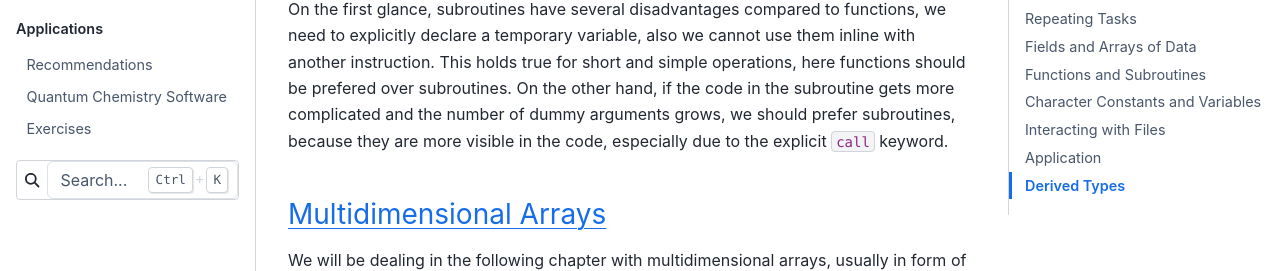
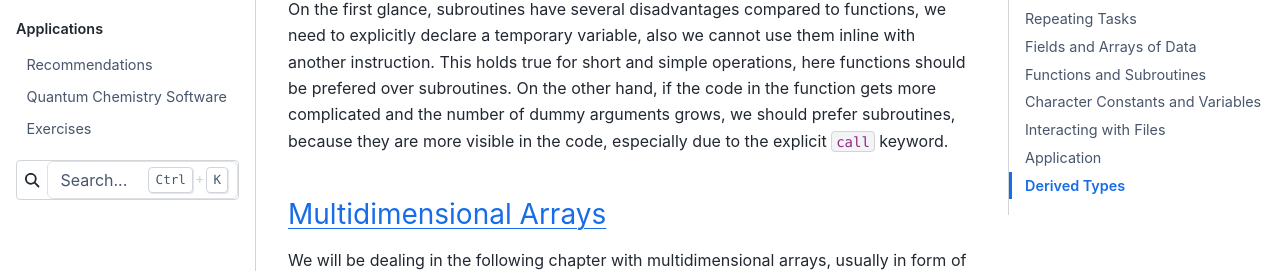
Before and after one commit to grimme-lab/qc2-teaching, a Sphinx documentation site: the page built from doc/programming.rst, in a window 1280 px wide and 900 px high, scrolled down 17099 px, cut to the strip 261-532 px from the top of the window. Built offline with Sphinx 7.4.7 and the Sphinx Book theme 1.1.4, drawn with Linux system fonts in a browser that asks for light colours; some of the changed text lies outside the part shown.

Commit message:
Mix-up of subroutine and function and typo
Put in "function" instead of "subroutine" to have the sentence making sense and corrected a typo in "rem(a)inder".

```diff
--- a/doc/programming.rst
+++ b/doc/programming.rst
@@ -1114,7 +1114,7 @@ functions, we need to explicitly declare a temporary variable, also we
 cannot use them inline with another instruction.
 This holds true for short and simple operations, here functions should be
 prefered over subroutines.
-On the other hand, if the code in the subroutine gets more complicated and the
+On the other hand, if the code in the function gets more complicated and the
 number of dummy arguments grows, we should prefer subroutines, because
 they are more visible in the code, especially due to the explicit ``call``
 keyword.
```
Also changed, not shown: other parts of doc/programming.rst (+1 -1 lines).
